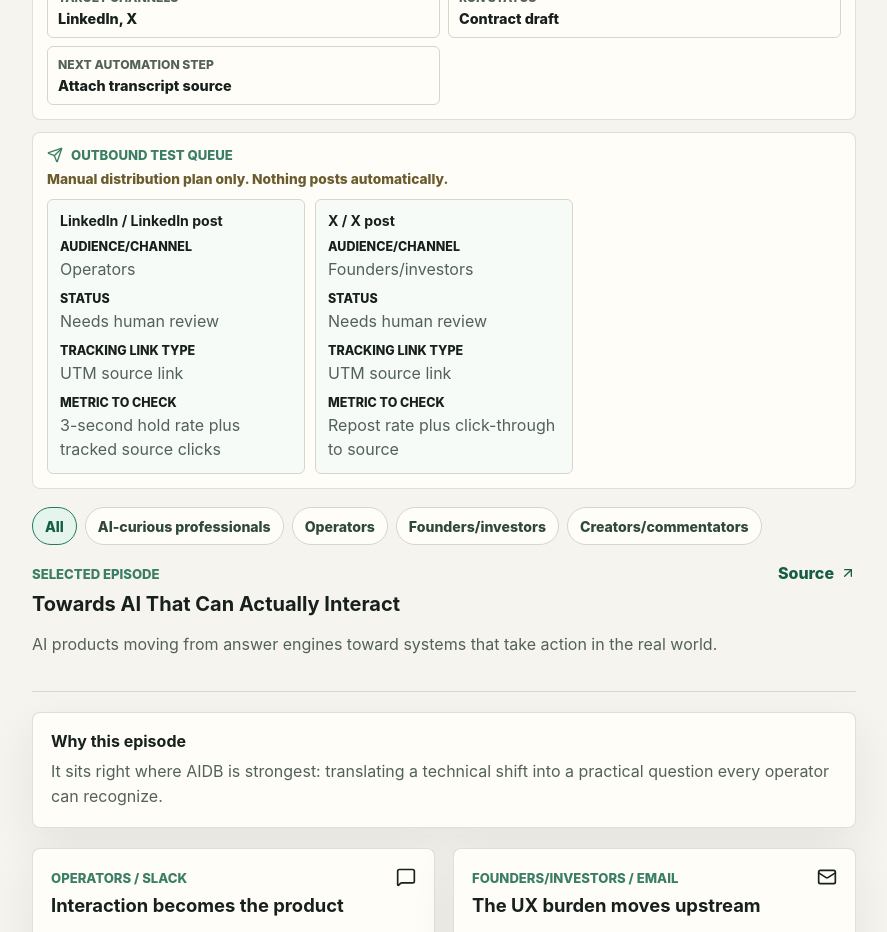
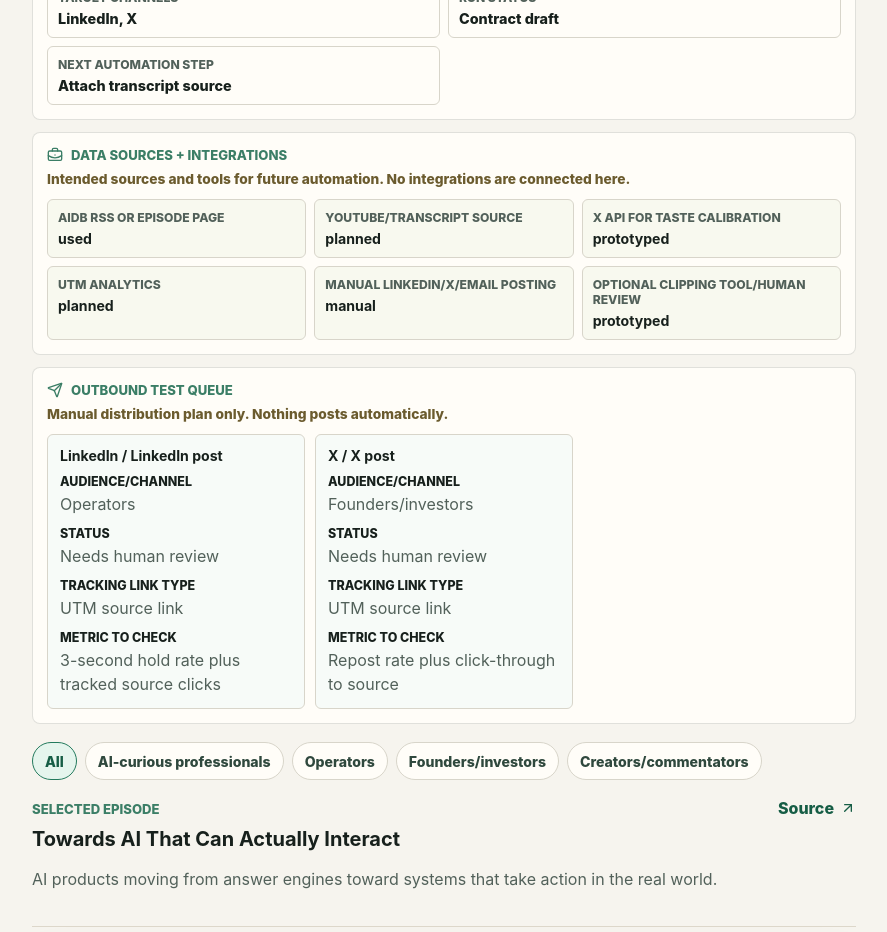
Before and after one commit to tedfarino/aidb-shareability-lab, a React (Vite) app: page / in a window 1280 px wide. Shown: the part 1260-2192 px from the top of the page, without its empty margins (360-1247 px from the left). Built offline with nearby package versions, Linux system fonts and the light colour scheme.

Commit message:
Add data sources and integrations

```diff
--- a/src/main.tsx
+++ b/src/main.tsx
@@ -89,6 +89,14 @@ function App() {
     ["Target channels", targetChannels || "Pending channel selection"],
     ["Run status", "Contract draft"],
     ["Next automation step", "Attach transcript source"],
+  ];
+  const dataSources = [
+    ["AIDB RSS or episode page", "used"],
+    ["YouTube/transcript source", "planned"],
+    ["X API for taste calibration", "prototyped"],
+    ["UTM analytics", "planned"],
+    ["Manual LinkedIn/X/email posting", "manual"],
+    ["Optional clipping tool/human review", "prototyped"],
   ];
   const topMoment = useMemo(
     () =>
@@ -207,6 +215,24 @@ function App() {
                   ) : (
                     <strong>{value}</strong>
                   )}
+                </div>
+              ))}
+            </div>
+          </section>
+
+          <section className="data-sources" aria-label="Data sources and integrations">
+            <div className="panel-header">
+              <BriefcaseBusiness size={16} aria-hidden="true" />
+              Data Sources + Integrations
+            </div>
+            <p className="review-note">
+              Intended sources and tools for future automation. No integrations are connected here.
+            </p>
+            <div className="source-grid">
+              {dataSources.map(([source, status]) => (
+                <div className="source-item" key={source}>
+                  <span>{source}</span>
+                  <strong>{status}</strong>
                 </div>
               ))}
             </div>
--- a/src/styles.css
+++ b/src/styles.css
@@ -86,6 +86,7 @@ h1 {
 .system-summary,
 .automation-roadmap,
 .intake-contract,
+.data-sources,
 .outbound-queue,
 .moment-card,
 .package-copy,
@@ -342,6 +343,44 @@ h1 {
   text-decoration: underline;
 }
 
+.data-sources {
+  margin-bottom: 12px;
+  padding: 14px;
+  box-shadow: none;
+}
+
+.source-grid {
+  display: grid;
+  grid-template-columns: repeat(3, minmax(0, 1fr));
+  gap: 8px;
+}
+
+.source-item {
+  min-width: 0;
+  padding: 10px;
+  border: 1px solid #d8d5ca;
+  border-radius: 6px;
+  background: #f8f9ef;
+}
+
+.source-item span,
+.source-item strong {
+  display: block;
+}
+
+.source-item span {
+  margin-bottom: 5px;
+  color: #52615a;
+  font-size: 0.76rem;
+  font-weight: 800;
+  text-transform: uppercase;
+}
+
+.source-item strong {
+  color: #17201c;
+  font-size: 0.88rem;
+}
+
 .outbound-queue {
   margin-bottom: 18px;
   padding: 14px;
@@ -585,6 +624,7 @@ meter {
   .summary-grid,
   .roadmap-grid,
   .intake-grid,
+  .source-grid,
   .outbound-grid {
     grid-template-columns: 1fr;
   }
```
